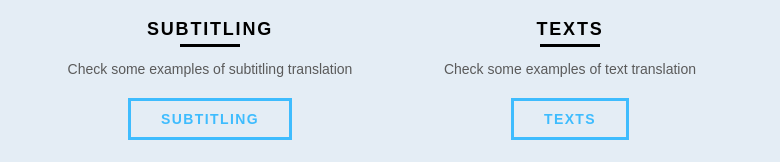
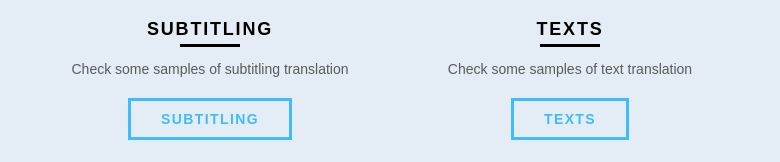
Before and after one commit to marcelopajr/giovany-almeida, a plain HTML site: page index.html in a window 1280 px wide. Shown: the part 898-1060 px from the top of the page, 250-1030 px from the left. Drawn offline with Linux system fonts and the light colour scheme.

Commit message:
Troquei o examples por samples

```diff
--- a/index.html
+++ b/index.html
@@ -71,7 +71,7 @@
           <img src="img/icons/videos.svg" alt="Subtitling">
         </div>
         <h3>Subtitling</h3>
-        <p>Check some examples of subtitling translation</p>
+        <p>Check some samples of subtitling translation</p>
 
         <div class="call-to-action">
           <a href="subtitling.html" class="btn">Subtitling</a>
@@ -83,7 +83,7 @@
           <img src="img/icons/texts.svg" alt="Texts">
         </div>
         <h3>Texts</h3>
-        <p>Check some examples of text translation</p>
+        <p>Check some samples of text translation</p>
 
         <div class="call-to-action">
           <a href="texts.html" class="btn">Texts</a>
```
Also changed, not shown: subtitling.html (+1 -1 lines), texts.html (+1 -1 lines).
